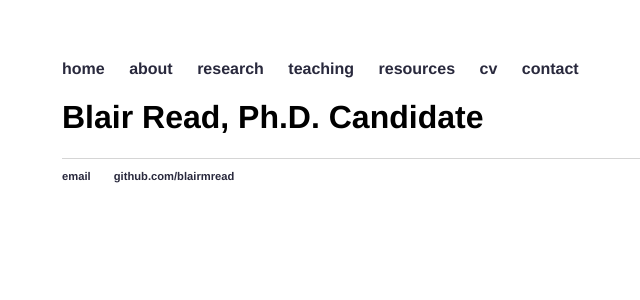
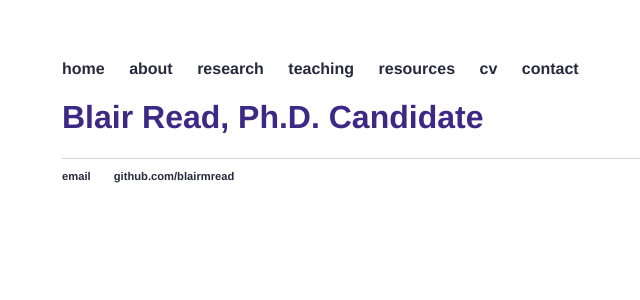
Before and after one commit to blairmread/blairmread.github.io, a Jekyll site: the page built from index.html, in a window 1280 px wide. Shown: the top 300 px of the page, without its empty margins (130-770 px from the left). Built offline with Jekyll 4.4.1, drawn with Linux system fonts in a browser that asks for light colours.

Commit message:
Update main.css

```diff
--- a/css/main.css
+++ b/css/main.css
@@ -22,6 +22,7 @@ a:hover {
 h1 {
     font-size: 2em;
     font-family:'Helvetica', 'Arial', 'Sans-Serif';
+    color: #3B2985;
 }
 p {
     font-size: 1.2em;
```
